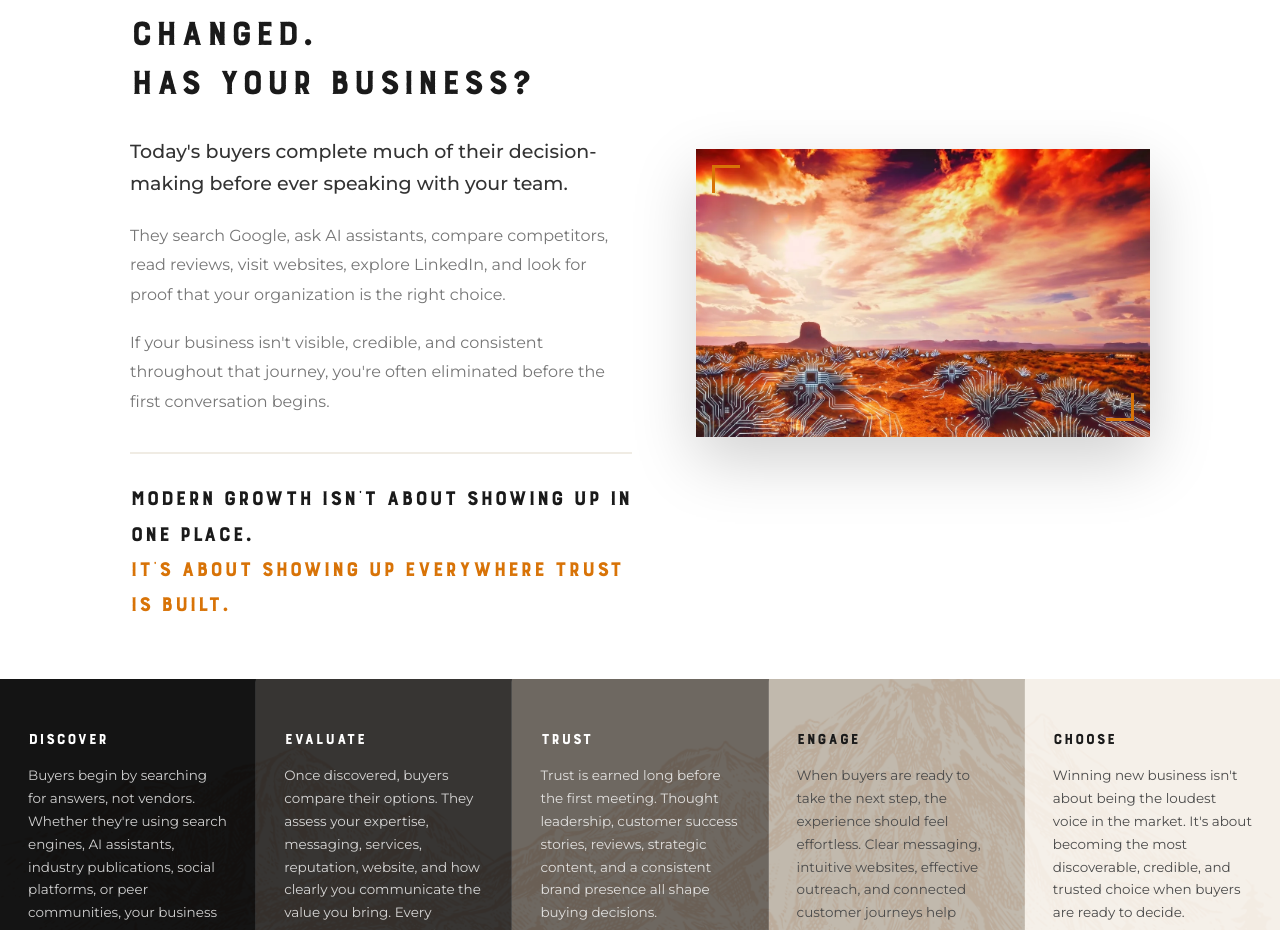
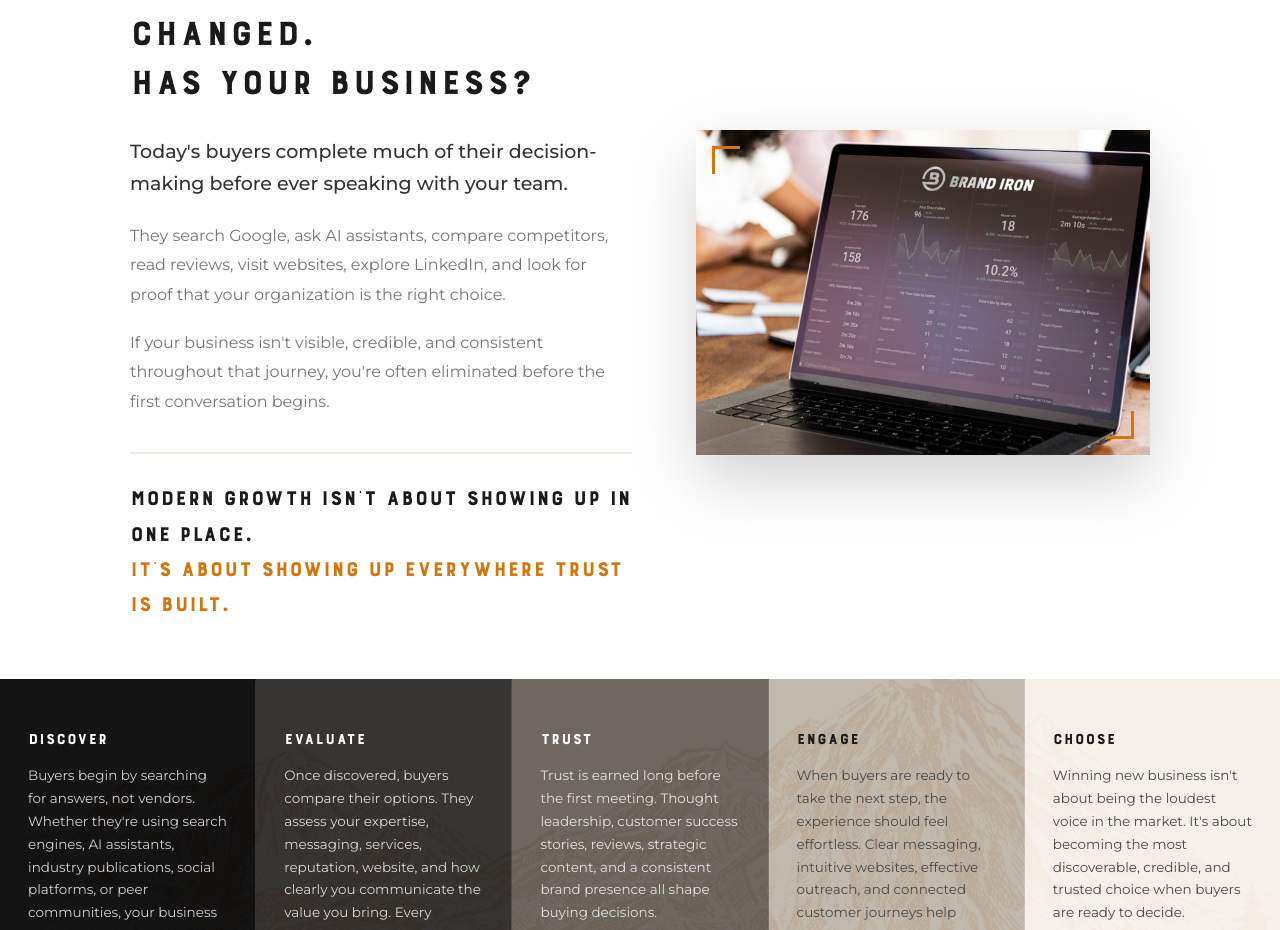
Before and after one commit to ateeq-brandiron/brand-iron-v1, a Next.js app: page / in a window 1280 px wide. Shown: the part 1421-2351 px from the top of the page. Built offline with nearby package versions, Linux system fonts and the light colour scheme.

Commit message:
Swap Buying Journey image to the requested BI dashboard photo
Use BIRepresentationImage1Scale.jpeg (laptop showing the Brand Iron
analytics dashboard) on the right side of the Buying Journey intro,
replacing the AI-circuit desert image. Removed the now-unused
techy-sagebrush.webp export.

```diff
--- a/src/app/page.tsx
+++ b/src/app/page.tsx
@@ -304,7 +304,7 @@ export default function Home() {
 
             {/* Image — right */}
             <div className={`reveal${s3.inView ? " visible" : ""}`} style={{ position: "relative" }}>
-              <img src="/images/techy-sagebrush.webp" alt="" style={{ width: "100%", height: "auto", display: "block", boxShadow: "0 24px 60px rgba(0,0,0,0.18)" }} />
+              <img src="/images/BIRepresentationImage1Scale.jpeg" alt="" style={{ width: "100%", height: "auto", display: "block", boxShadow: "0 24px 60px rgba(0,0,0,0.18)" }} />
               <div style={{ position: "absolute", top: 16, left: 16, width: 28, height: 28, borderTop: "3px solid #d87307", borderLeft: "3px solid #d87307" }} />
               <div style={{ position: "absolute", bottom: 16, right: 16, width: 28, height: 28, borderBottom: "3px solid #d87307", borderRight: "3px solid #d87307" }} />
             </div>
```
Also changed, not shown: public/images/techy-sagebrush.webp (deleted).
